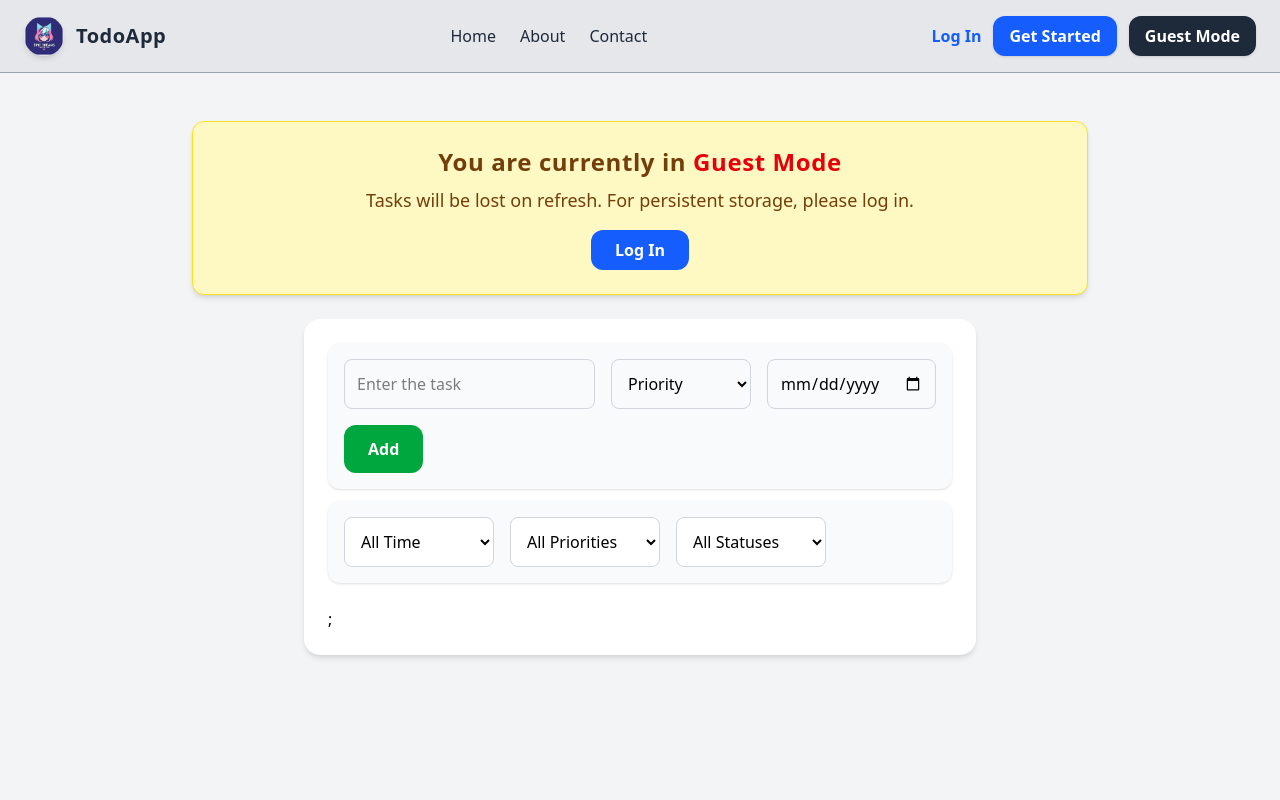
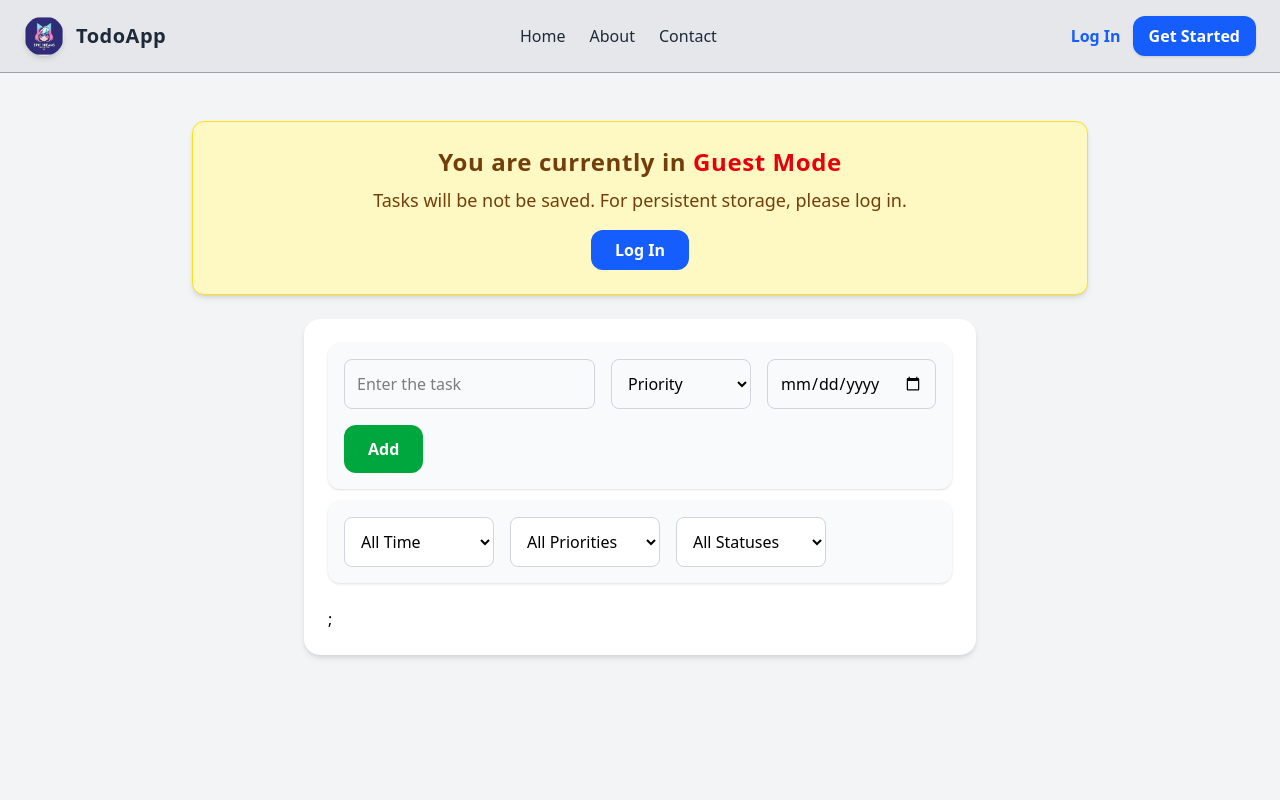
Before and after one commit to KagE-Akumaa/Todd-Full, a React (Vite) app in the folder Todo-front-end/: page / in a window 1280 px wide. Both pictures are taken after a click on the button "Guest Mode". Shown: the top 800 px of the page. Built offline with nearby package versions, Linux system fonts and the light colour scheme.

Commit message:
remove guest mode extra button

```diff
--- a/Todo-front-end/src/Components/GuestToLogin.jsx
+++ b/Todo-front-end/src/Components/GuestToLogin.jsx
@@ -19,8 +19,7 @@ function GuestToLogin() {
             <span className="text-red-600 dark:text-red-400">Guest Mode</span>
           </h1>
           <p className="text-center text-lg mb-4">
-            Tasks will be lost on refresh. For persistent storage, please log
-            in.
+            Tasks will be not be saved. For persistent storage, please log in.
           </p>
           <button
             onClick={handleLoginClick}
--- a/Todo-front-end/src/Components/Header/Header.jsx
+++ b/Todo-front-end/src/Components/Header/Header.jsx
@@ -50,12 +50,6 @@ function Header() {
           >
             Get Started
           </Link>
-          <Link
-            to="/test"
-            className="bg-gray-800 hover:bg-gray-900 text-white font-semibold px-4 py-2 rounded-xl transition shadow-sm"
-          >
-            Guest Mode
-          </Link>
         </div>
       </nav>
     </header>
```
